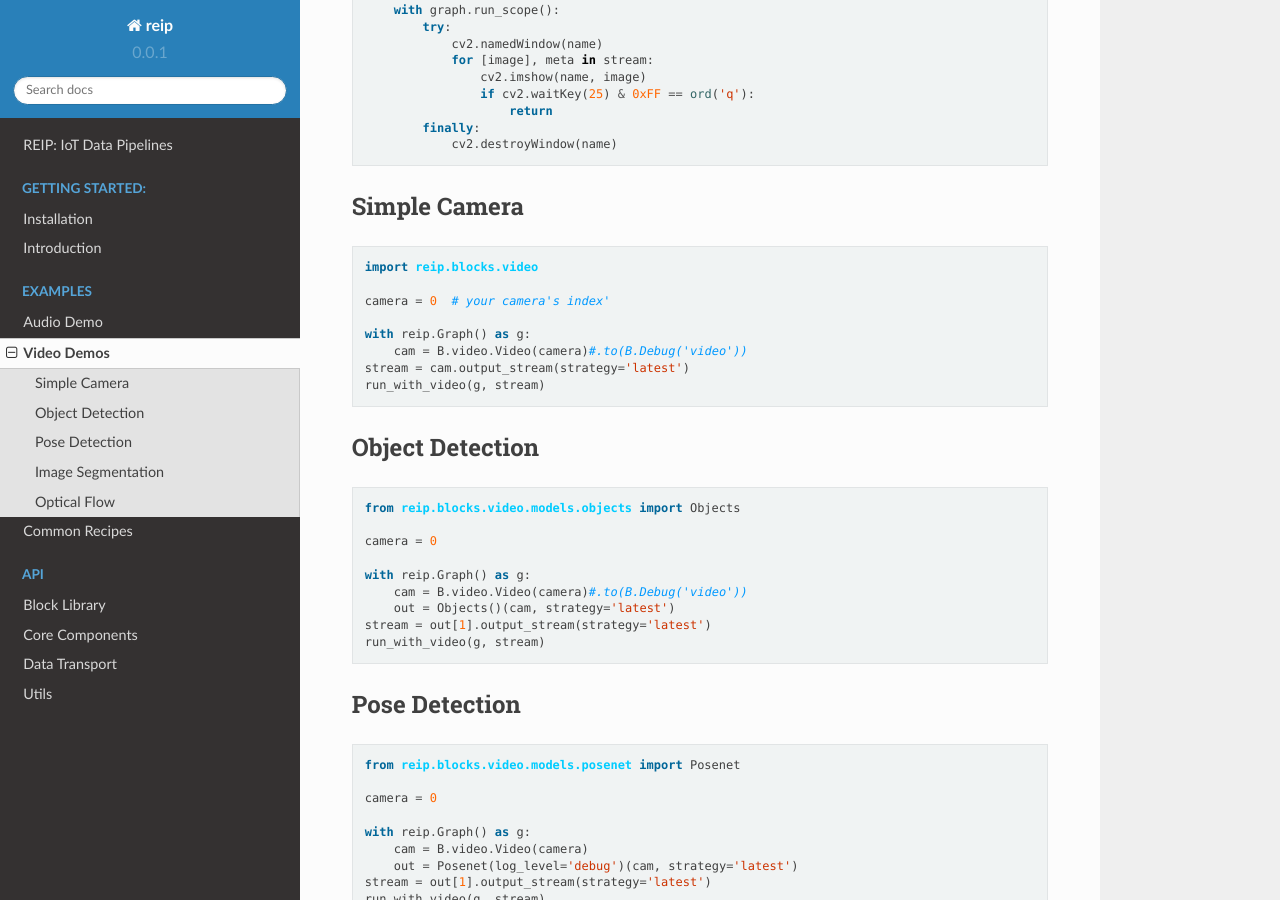
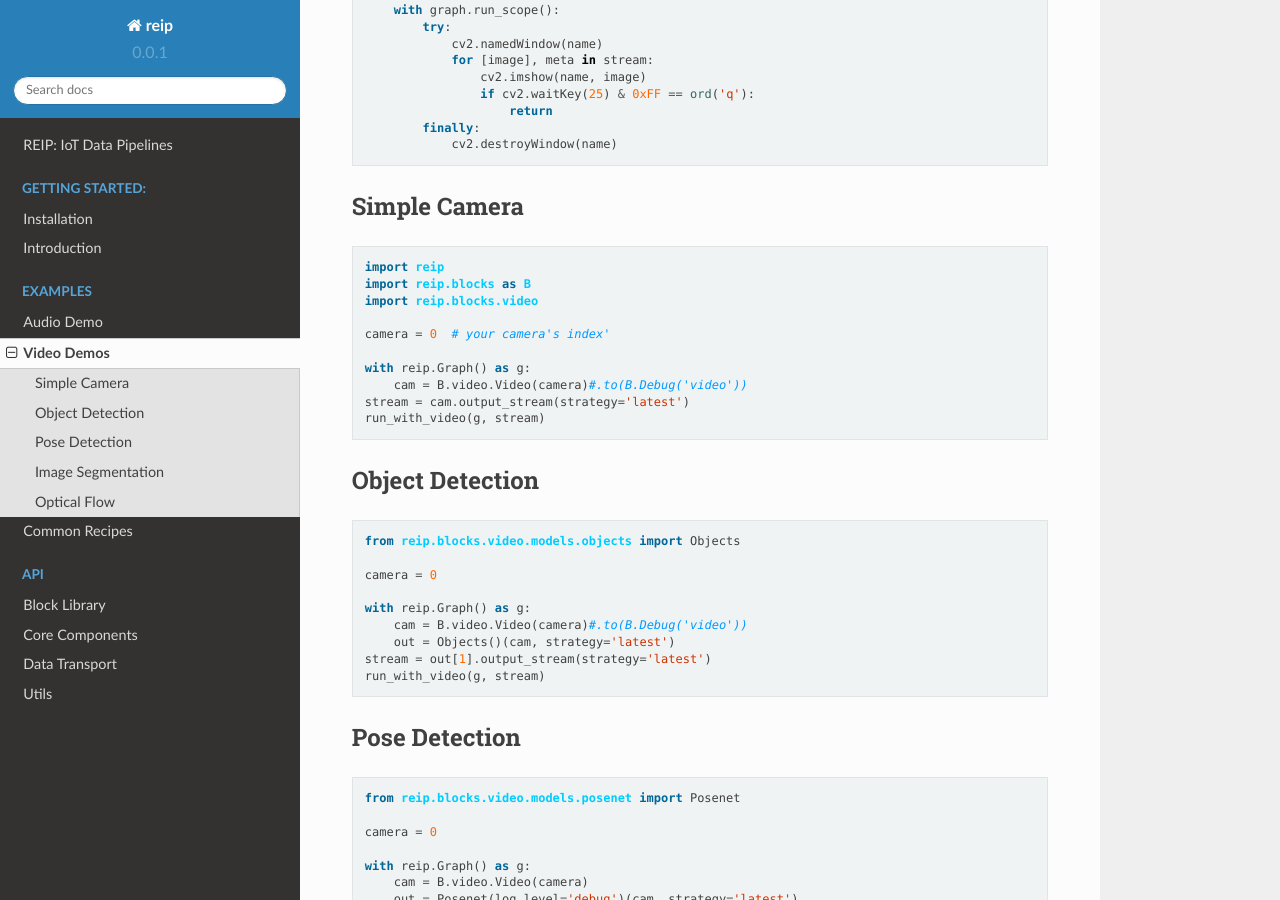
Before and after one commit to reip-project/reip-pipelines, a Sphinx documentation site: the page built from docs/video_example.rst, in a window 1280 px wide and 900 px high, scrolled down 492 px. Built offline with Sphinx 7.4.7 and the Read the Docs theme 2.0.0, drawn with Linux system fonts in a browser that asks for light colours; the version number is read from the project's files by our own code.

Commit message:
add video imports

```diff
--- a/docs/video_example.rst
+++ b/docs/video_example.rst
@@ -39,6 +39,8 @@ Simple Camera
 
 .. code-block:: python
 
+    import reip
+    import reip.blocks as B
     import reip.blocks.video
 
     camera = 0  # your camera's index'
```
